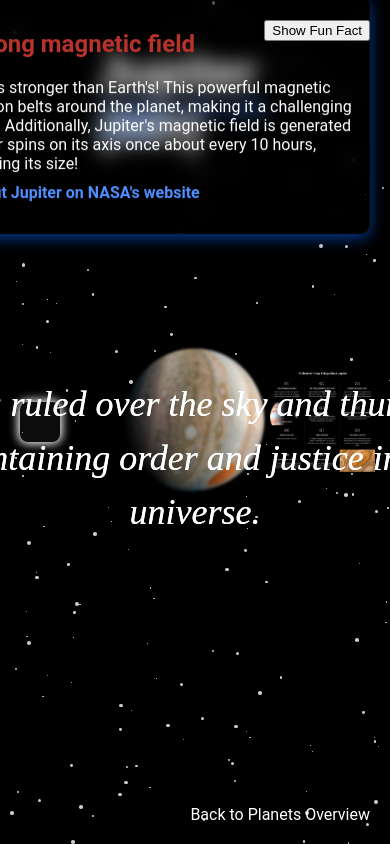
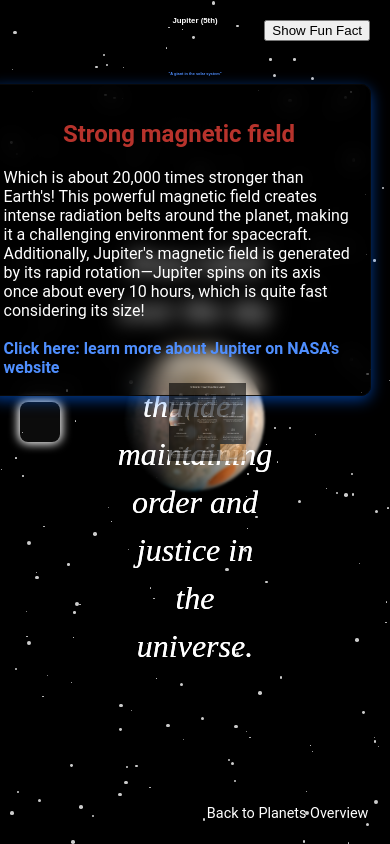
Before and after one commit to haoranxing7777/haoranxing7777.github.io, a website: page each_planet/jupiter.html in a window 390 px wide. Both pictures are taken after a click on the button "Show Fun Fact". Shown: the top 844 px of the page. Drawn offline with Linux system fonts and the light colour scheme; no server answers.

Commit message:
update planets.css

```diff
--- a/each_planet/jupiter.html
+++ b/each_planet/jupiter.html
@@ -103,12 +103,10 @@
             Which is about 20,000 times stronger than Earth's! This powerful magnetic field creates intense radiation
             belts around the planet, making it a challenging environment for spacecraft. Additionally, Jupiter's
             magnetic field is generated by its rapid rotation—Jupiter spins on its axis once about every 10 hours, which
-            is quite fast considering its size!
-            <a href="https://science.nasa.gov/jupiter" target="_blank" class="nasa-link">
-                Click here: learn more about Jupiter on NASA's website
-            </a>
-        </p>
-
+            is quite fast considering its size!</p>
+        <a href="https://science.nasa.gov/jupiter" target="_blank" class="nasa-link">
+            Click here: learn more about Jupiter on NASA's website
+        </a>
     </div>
 
 
--- a/each_planet/planets.css
+++ b/each_planet/planets.css
@@ -31,13 +31,23 @@ body {
 
 #planet-name {
     position: absolute;
-    top: 3%;
+    top: 1vh;
+    /* 使用 vh 单位以确保在不同屏幕高度下保持一致 */
     left: 50%;
+    transform: translateX(-50%);
+    font-size: 2vw;
+    /* 根据视窗宽度调整字体大小，使其更具响应性 */
+}
 
+.character {
+    position: absolute;
+    top: 8vh;
+    /* 使用 vh 单位让其相对视窗高度的位置保持一致 */
+    left: 50%;
     transform: translateX(-50%);
-
-    font-size: xxx-large;
-
+    font-size: 1vw;
+    /* 使用视窗宽度调整字体大小 */
+    color: #4f8fff;
 }
 
 
@@ -54,41 +64,31 @@ body {
 
 
 .content {
+
     display: flex;
-    position: absolute;
+    position: relative;
+    /* 改为相对定位，确保布局更灵活 */
     left: 5%;
     height: auto;
-    transform: translateY() scale(1);
 
-    transform: translateY() scale(1) rotatey(0deg);
+    transform: translateY(0) scale(1) rotateY(0deg);
 
     flex-direction: column;
     line-height: 2;
     justify-content: center;
     align-items: flex-start;
+
     height: 100vh;
     padding-left: 0px;
+
     color: rgb(255, 255, 255);
     z-index: 1;
+
     font-family: Arial, 'Franklin Gothic Medium', 'Arial Narrow', sans-serif;
+
     transition: opacity 1s ease, transform 0.5s ease-in-out;
 
     opacity: 1;
-}
-
-
-
-.character {
-
-    position: absolute;
-    top: 10%;
-    left: 50%;
-
-    transform: translateX(-50%);
-
-    font-size: large;
-
-    color: #4f8fff;
 }
 
 
@@ -104,19 +104,39 @@ body {
 
 .content:hover {
     opacity: 0.8;
-
     transform: rotatey(180deg)
 }
 
 .back-link {
     position: absolute;
-    /* 绝对定位 */
-    bottom: 20px;
-    /* 距离底部20px */
-    right: 20px;
-    /* 距离右边20px */
+    bottom: 2em;
+    /* 使用 em 确保在不同字体大小下的间距一致 */
+    right: 2em;
     text-decoration: none;
     color: inherit;
+    font-size: 1em;
+    /* 设置基准字体大小 */
+
+    /* 过渡效果，鼠标悬停时渐变 */
+    transition: color 0.3s ease, transform 0.3s ease;
+}
+
+.back-link:hover {
+    color: #4f8fff;
+    /* 悬停时改变颜色 */
+    transform: scale(1.2);
+    /* 悬停时稍微放大 */
+}
+
+/* 针对小屏幕的优化 */
+@media (max-width: 1080px) {
+    .back-link {
+        bottom: 1.5em;
+        /* 减小间距 */
+        right: 1.5em;
+        font-size: 0.9em;
+        /* 减小字体大小 */
+    }
 }
 
 h1 {
@@ -124,51 +144,60 @@ h1 {
 
     font-size: 3em;
 
-    margin: 20px 0;
+    margin: 1em 0;
 
 }
 
 
 .planet-fact {
+
     display: none;
     border: 1px solid rgba(9, 9, 9, 0.9);
     padding: 15px;
     border-radius: 10px;
     background: space;
-    width: 550px;
+    width: 40%;
+    max-width: 600px;
     position: absolute;
     top: 13.5%;
-    right: 20px;
+    right: 2em;
     transform: translateY(-50%);
     backdrop-filter: blur(10px);
     box-shadow: 0 4px 15px rgba(0, 98, 245, 0.6);
     opacity: 0.9;
     /* 初始不透明度 */
     transition: transform 0.5s ease, opacity 0.5s ease;
-    z-index: 1;
+    z-index: 10;
 }
+
+
+/* 针对小屏幕设备的样式调整 */
+@media (max-width: 1080px) {
+    .planet-fact {
+        width: 90vw;
+        right: 5%;
+        top: 10%;
+        transform: translate(0, 0);
+    }
+}
+
 
 .planet-fact-title {
     text-align: center;
     color: rgb(183, 51, 44);
 }
 
-#sun-fact-title {
-
-    text-align: center;
-    color: goldenrod;
-}
 
 
-.clear-blur {
+/* .clear-blur {
     filter: blur(0);
 
-}
+} */
 
 
-.shrink {
+/* .shrink {
     filter: blur(1.2px);
-}
+} */
 
 
 /* 收缩状态 */
@@ -182,7 +211,7 @@ h1 {
 
 
 
-.shattered-text {
+/* .shattered-text {
     display: inline-block;
     position: relative;
     overflow: hidden;
@@ -191,7 +220,7 @@ h1 {
 .shattered-text span {
     display: inline-block;
     transition: transform 0.5s ease, opacity 0.5s ease;
-}
+} */
 
 .broken {
     transition: transform 0.5s ease, opacity 0.5s ease;
@@ -206,7 +235,8 @@ h1 {
 .image-container {
     width: 27%;
     /* 设置宽度为屏幕的三分之二 */
-    /* display: flex; */
+    display: flex;
+    flex-direction: column;
     /* 使用弹性布局 */
     justify-content: center;
     /* 将内容水平居中对齐 */
@@ -224,65 +254,112 @@ h1 {
 
 .image-container img {
     max-width: 100%;
+    max-height: 100%;
+    /* 限制图片的最大高度 */
+    object-fit: contain;
+    /* 确保图片按比例缩放 */
+}
 
+
+
+.moving-image {
+    max-height: 100%;
+    height: auto;
+    /* 保持图片比例 */
+    transition: transform 0.3s ease, opacity 0.5s ease;
+    /* 设置平滑移动的过渡效果 */
+    opacity: 0.6;
+    z-index: 10;
 }
+
+.moving-image:hover {
+    transform: scale(1.1);
+    /* 鼠标悬停时放大 */
+    opacity: 1;
+    transition: transform 0.3s ease, opacity 0.5s ease,
+}
+
+.image-container {
+    width: 27%;
+    display: flex;
+    justify-content: center;
+    align-items: center;
+    padding-right: 15px;
+    position: relative;
+    margin-left: auto;
+    /* 推到右边 */
+    margin-right: 0;
+}
+
 
 .image-container p {
     font-size: 12px;
     text-align: center;
 }
 
-.moving-image {
-    max-height: 100%;
-    opacity: 1;
-    height: auto;
-    /* 保持图片比例 */
-    transition: transform 0.5s ease;
-    /* 设置平滑移动的过渡效果 */
-    z-index: 10;
+@media (max-width: 1080px) {
+    .image-container {
+        width: 20%;
+        margin-left: auto;
+        margin-right: auto;
+    }
+
+    .image-container img {
+        max-height: 50vh;
+        /* 限制图片高度，防止太大 */
+    }
 }
 
-.image-container {
-    position: relative;
-    /* 让容器相对定位 */
-}
+
 
 #funFactImage {
-    transition: transform 0.3s ease;
+    transition: transform 0.3s ease, opacity 0.3s ease;
     cursor: zoom-in;
     max-width: 100%;
     height: auto;
 }
 
-#funFactImage:hover {
-    transform: scale(1.05);
-}
+
 
 #funFactImage.centered {
+    max-width: none;
     max-height: 80%;
-    transform: translate(-50%, -50%) scale(1.2); /* 同时居中和放大 */
+    transform: translate(-50%, -50%) scale(1.2);
+    /* 同时居中和放大 */
     opacity: 1;
-    position: fixed; /* 确保图片固定在屏幕中心 */
+    position: fixed;
+    /* 确保图片固定在屏幕中心 */
     top: 50%;
     left: 50%;
-    z-index: 10; /* 确保图片在最上方 */
-    cursor: zoom-out; /* 放大后变为缩小指针 */
+    z-index: 10;
+    /* 确保图片在最上方 */
+    cursor: zoom-out;
+    /* 放大后变为缩小指针 */
+    transform: transform 0.3s ease, opacity 0.3s ease;
 }
 
 .nasa-link {
+    display: inline-block;
+    /* 使用 inline-block 保持文本内联且可以控制宽度 */
     z-index: 10;
-    position: relative;
-    text-align: center;
+    /* 确保链接显示在前 */
     color: #4f8fff;
     text-decoration: none;
     font-weight: bold;
-    margin-top: 10px;
-    display: inline-block;
-
+    margin: 3px auto;
+    /* 上下有间距，并让其水平居中 */
+    padding: 3px auto;
+    /* 为链接增加一些内边距 */
+    position: relative;
+    transition: transform 0.5s ease, text-decoration 0.5s ease;
+    /* 平滑的过渡效果 */
 }
 
 .nasa-link:hover {
+    transform: scale(1.03);
+    /* 鼠标悬停时轻微放大 */
     text-decoration: underline;
+    /* 悬停时添加下划线 */
 }
 
 @keyframes rotate {
@@ -302,8 +379,11 @@ h1 {
     /* Ensure it appears above other elements */
     position: fixed;
     /* Set relative positioning */
-    height: 600px;
-    width: 1200px;
+    max-height: 600px;
+    /* 设置最大高度，防止溢出 */
+    width: 60%;
+    /* 让宽度自适应，最多占据屏幕宽度的80% */
+    padding: 20px;
     line-height: 1.5;
     /* Set line height for better readability */
 }
@@ -312,7 +392,7 @@ h1 {
 .story p {
     font-style: oblique;
     /* font-family: Cambria, Cochin, Georgia, Times, 'Times New Roman', serif; */
-    font-size: 36px;
+    font-size: 32px;
     /* Set font size */
     transition: opacity 1s ease;
     /* Smooth transition for opacity */
@@ -327,13 +407,11 @@ h1 {
     z-index: 2;
 }
 
-
 .story-out {
+    transform: scale(1.25) skewX(10deg);
     transition: transform 1s ease, opacity 1s ease;
     opacity: 0;
 }
-
-
 
 /* 初始状态：完全透明 */
 .fade-out {
```
Also changed, not shown: each_planet/earth.html (+4 -9 lines), each_planet/mars.html (+3 -4 lines), each_planet/mercury.html (+3 -8 lines), each_planet/neptune.html (+3 -4 lines), each_planet/pluto.html (+3 -4 lines), each_planet/saturn.html (+3 -4 lines), each_planet/sun.html (+7 -4 lines), each_planet/uranus.html (+3 -3 lines), each_planet/venus.html (+0 -1 lines).
